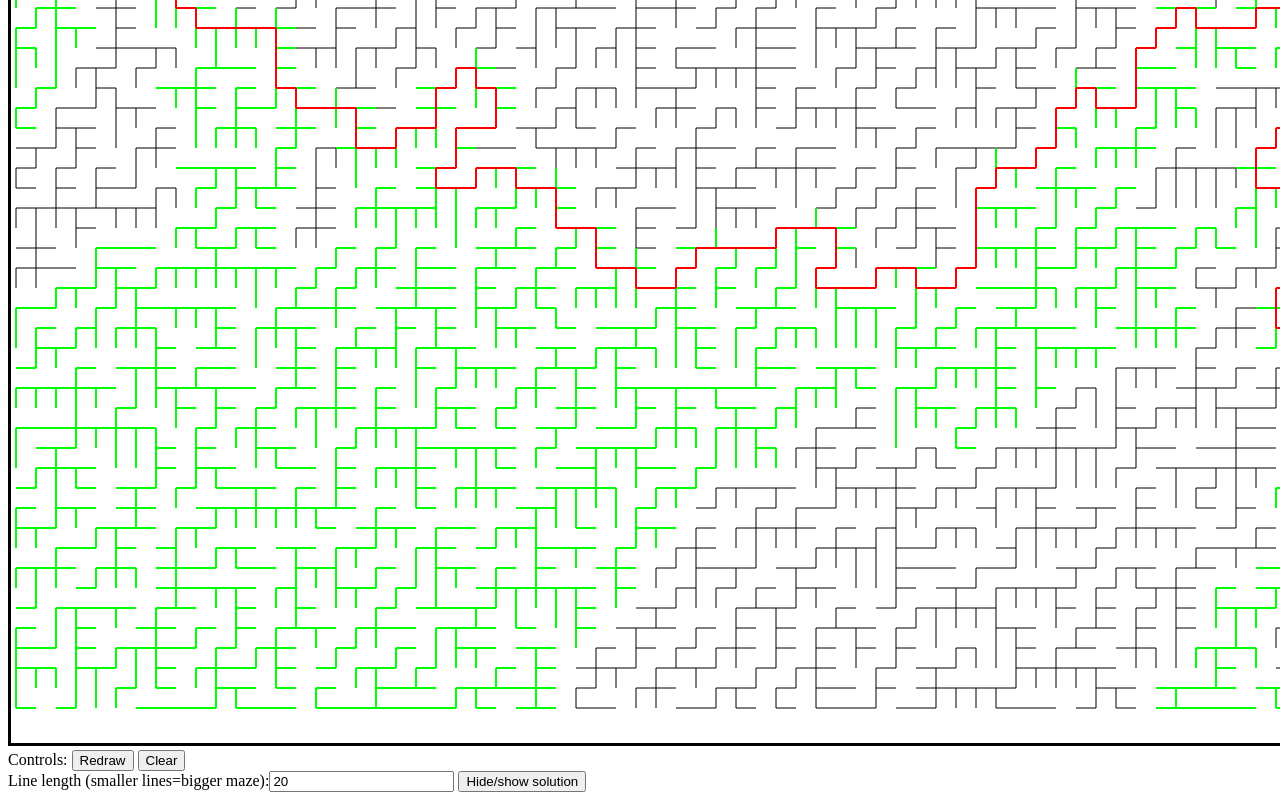
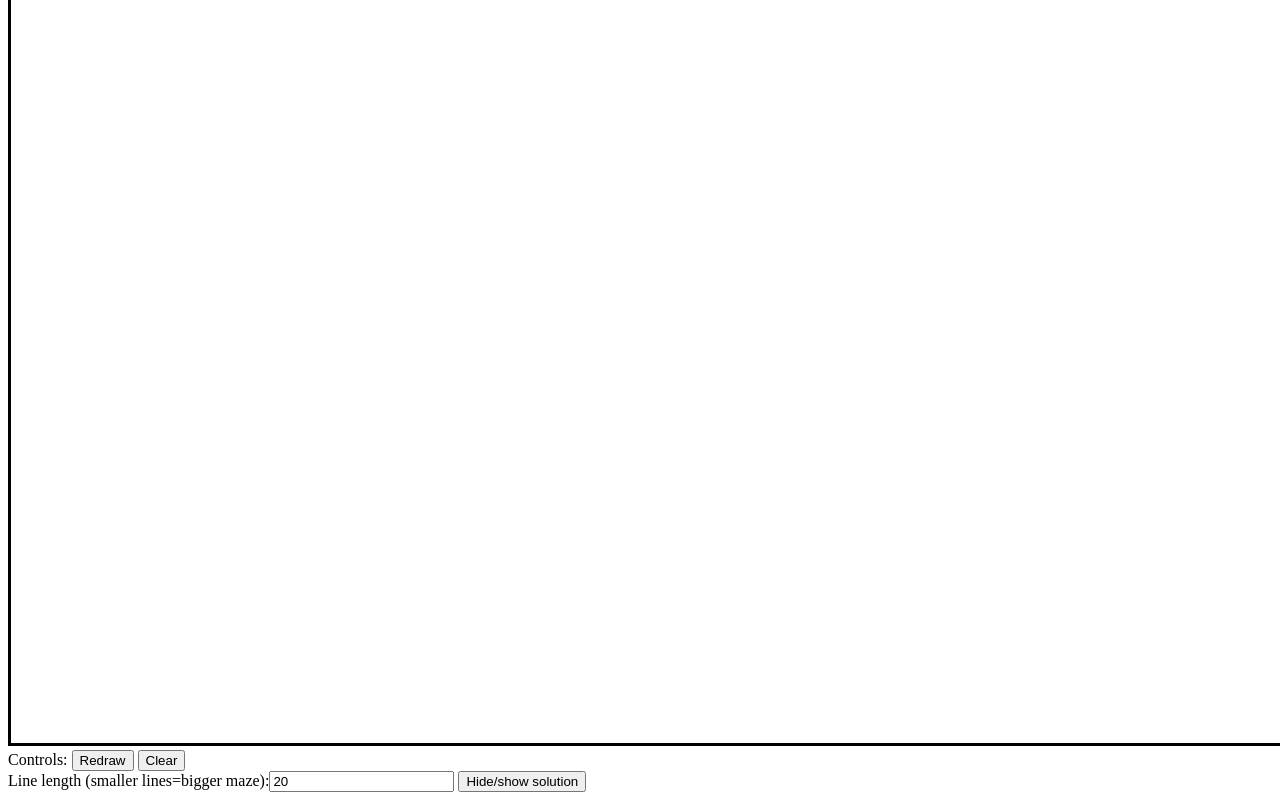
Before and after one commit to calculuswhiz/JSDF, a plain HTML site: page DemoPages/MazeGenerator_DisjointSet.html in a window 1280 px wide. Both pictures are taken after a click on the button "Clear". Shown: the part 310-1110 px from the top of the page. Drawn offline with Linux system fonts and the light colour scheme.

Commit message:
Fixed clear button on Maze demo.

```diff
--- a/DemoPages/MazeGenerator_DisjointSet.html
+++ b/DemoPages/MazeGenerator_DisjointSet.html
@@ -239,6 +239,8 @@
     function clearAll(){
         exportRoot.gc.graphics.clear();
         sol.gc2.graphics.clear();
+        exportRoot.uncache();
+        sol.uncache();
     }
 
 </script>
```
Also changed, not shown: README.md.
